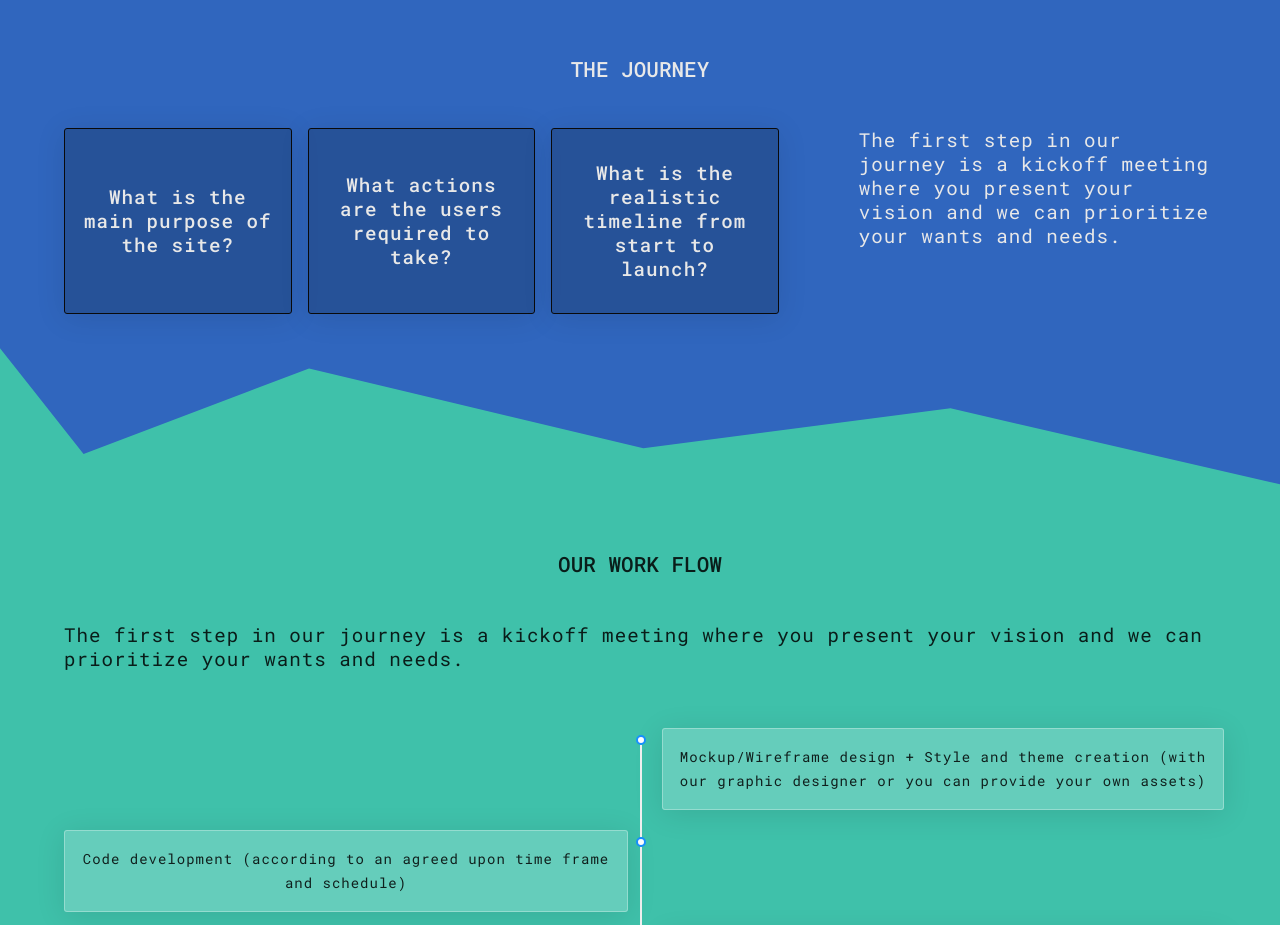
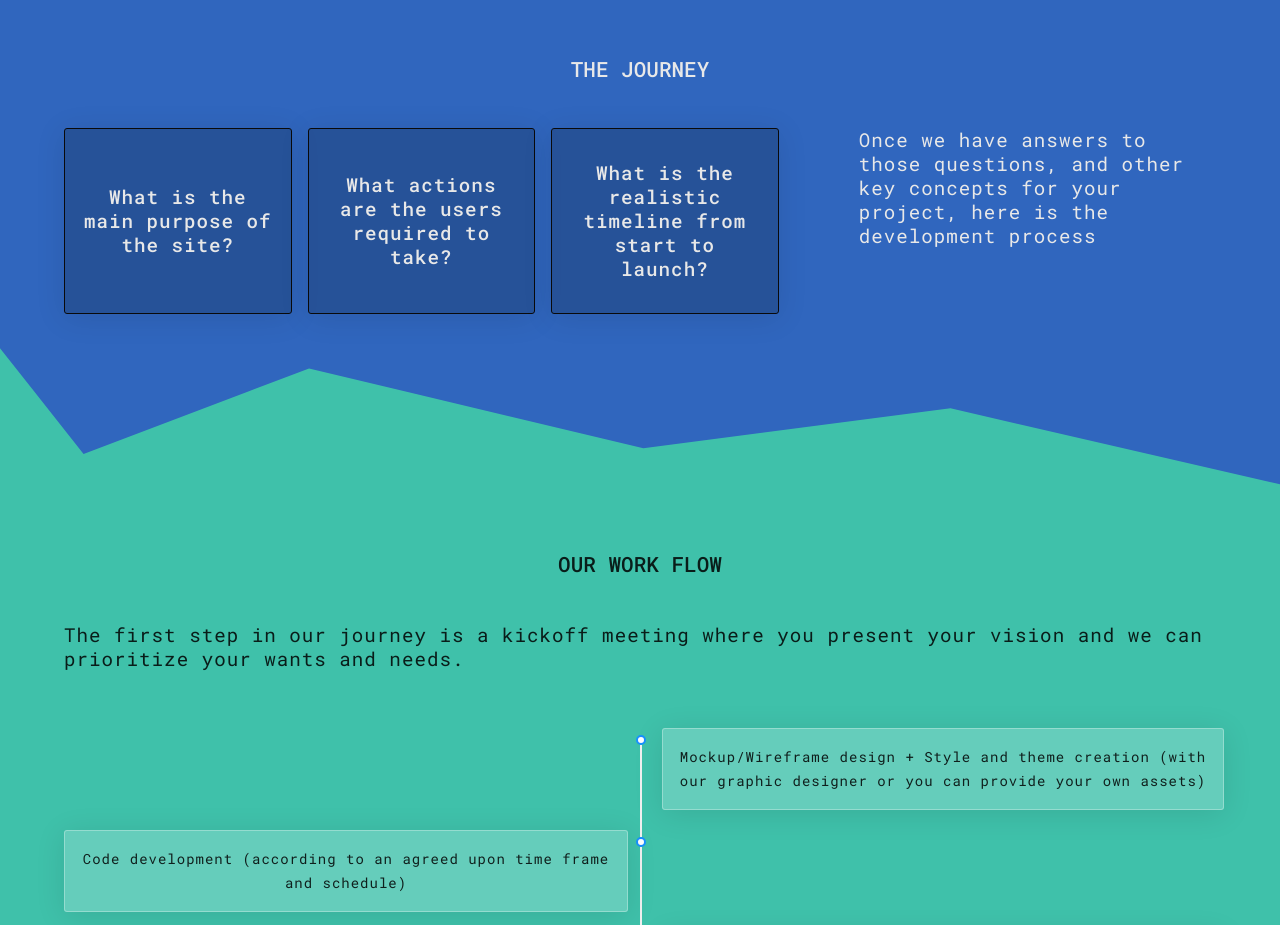
Before and after one commit to pixelverse-studios/pixelverse-studios-ui, a Next.js app: page /services in a window 1280 px wide. Shown: the part 880-1805 px from the top of the page. Built offline with nearby package versions, Linux system fonts and the light colour scheme.

Commit message:
fix services text

```diff
--- a/components/views/landing/MissionStatement.tsx
+++ b/components/views/landing/MissionStatement.tsx
@@ -16,6 +16,7 @@ const MissionStatement = () => {
                     backgroundImage: `url('${backgroundImg.src}')`
                 }}
             />
+            {/* <img src={backgroundImg.src} alt="landingPageBG" /> */}
             <h1>
                 Websites made <span>EZPZ</span>
             </h1>
--- a/components/views/services/index.tsx
+++ b/components/views/services/index.tsx
@@ -78,9 +78,9 @@ const Services = () => {
                         </Card>
                     </div>
                     <p>
-                        The first step in our journey is a kickoff meeting where
-                        you present your vision and we can prioritize your wants
-                        and needs.
+                        Once we have answers to those questions, and other key
+                        concepts for your project, here is the development
+                        process
                     </p>
                 </div>
             </div>
```
